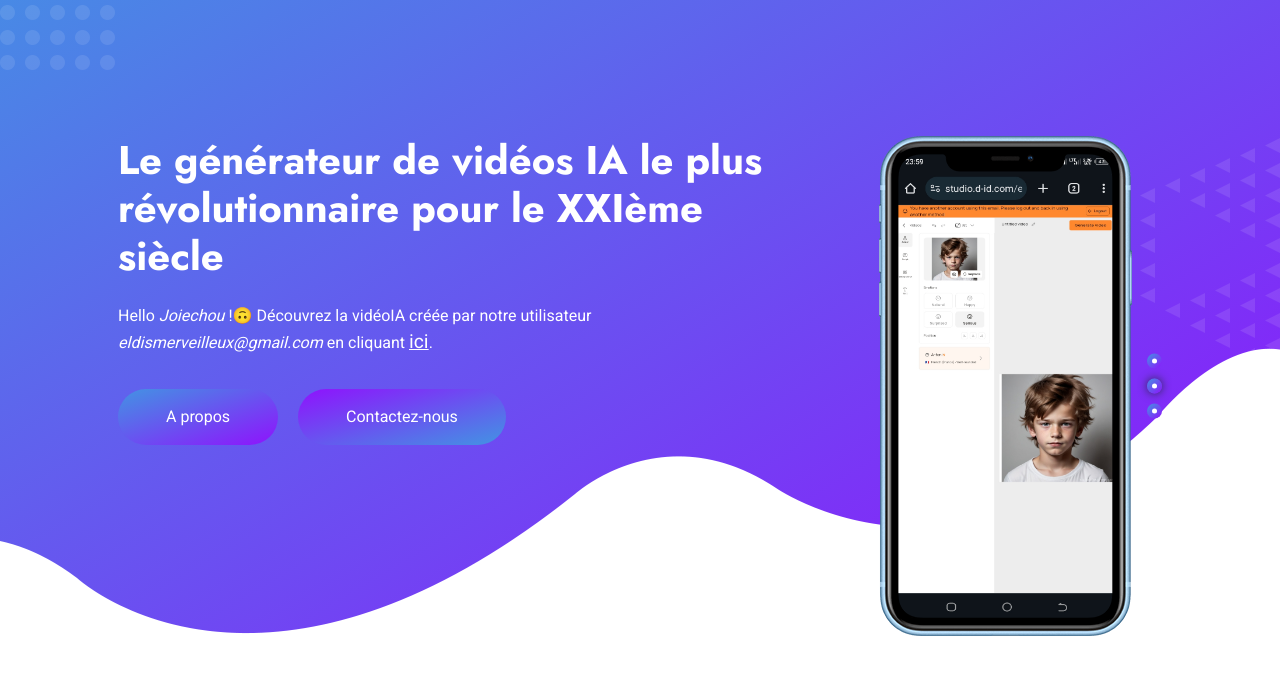
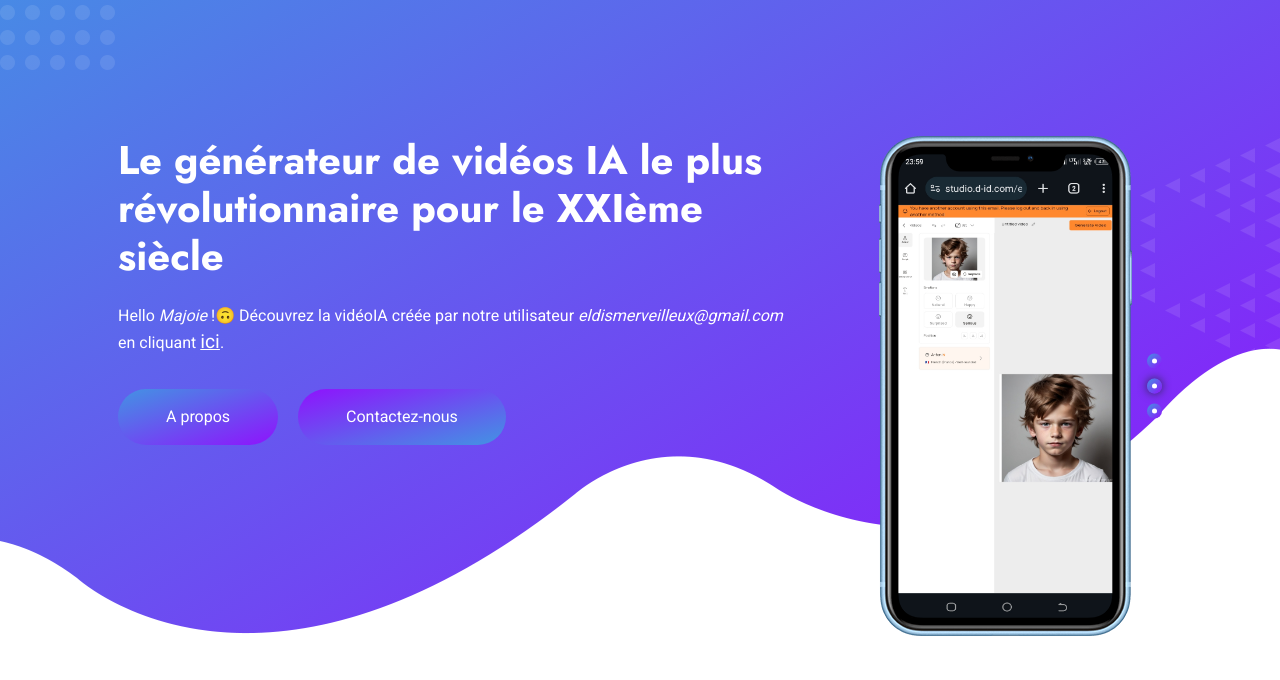
Before and after one commit to EldisDev/host, a plain HTML site: page index.html in a window 1280 px wide. Shown: the part 120-800 px from the top of the page. Drawn offline with nearby package versions, Linux system fonts and the light colour scheme.

Commit message:
Update index.html

```diff
--- a/index.html
+++ b/index.html
@@ -68,7 +68,7 @@
                     <div class="row g-5">
                         <div class="col-lg-8 text-center text-lg-start">
                             <h1 class="text-white mb-4 animated slideInDown">Le générateur de vidéos IA le plus révolutionnaire pour le XXIème siècle</h1>
-                            <p class="text-white pb-3 animated slideInDown">Hello <span style="font-size: 1.0em; font-style: italic">Joiechou</span> !🙃 Découvrez la vidéoIA créée par notre utilisateur <span style="font-size: 1.0em; font-style: italic">eldismerveilleux@gmail.com</span> en cliquant <a href="connexion.html" style="color: white; font-size: 1.2em; text-decoration: underline">ici</a>.</p>
+                            <p class="text-white pb-3 animated slideInDown">Hello <span style="font-size: 1.0em; font-style: italic">Majoie</span> !🙃 Découvrez la vidéoIA créée par notre utilisateur <span style="font-size: 1.0em; font-style: italic">eldismerveilleux@gmail.com</span> en cliquant <a href="connexion.html" style="color: white; font-size: 1.2em; text-decoration: underline">ici</a>.</p>
                             <a href="" class="btn btn-primary-gradient py-sm-3 px-4 px-sm-5 rounded-pill me-3 animated slideInLeft">A propos</a>
                             <a href="" class="btn btn-secondary-gradient py-sm-3 px-4 px-sm-5 rounded-pill animated slideInRight">Contactez-nous</a>
                         </div>
```
